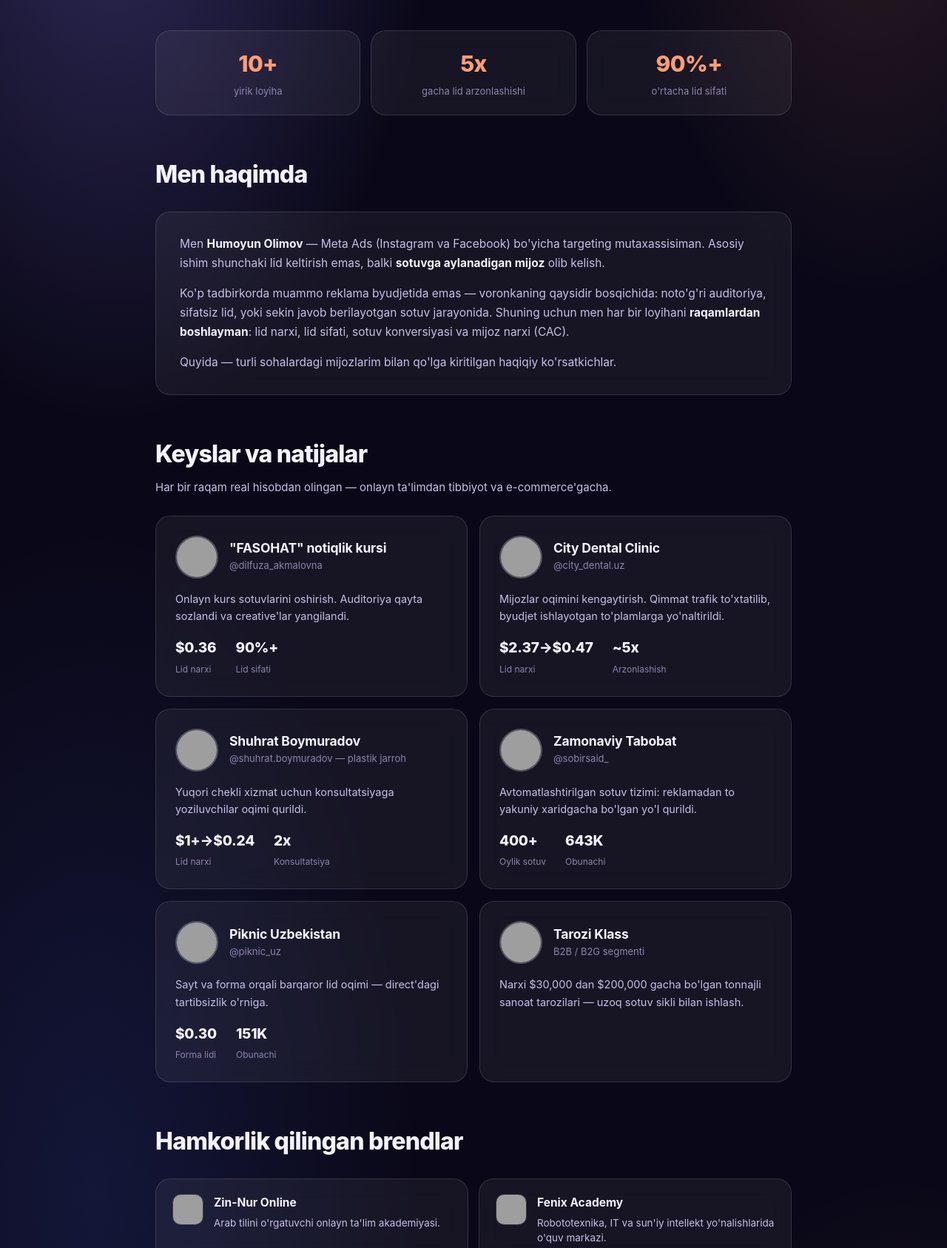
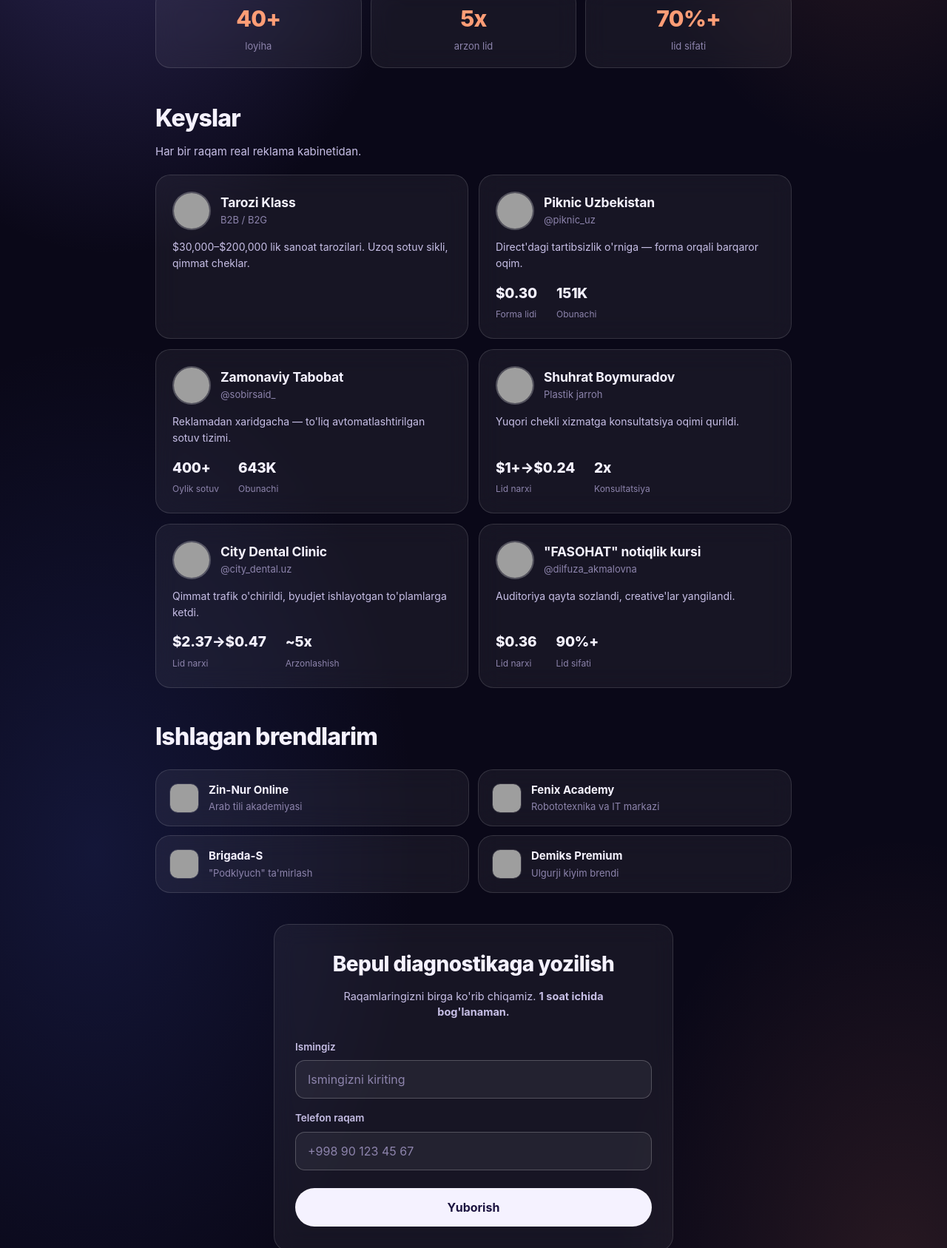
Before and after one commit to humoyunwork-web/reklama-diagnostika, a website: page keyslar.html in a window 1280 px wide. Shown: the part 413-2100 px from the top of the page at 74% size. Drawn offline with Linux system fonts and the light colour scheme; grey boxes are pictures that could not be loaded.

Commit message:
Add files via upload

```diff
--- a/keyslar.html
+++ b/keyslar.html
@@ -52,7 +52,7 @@
     padding:7px 16px;border-radius:100px;margin-bottom:22px;
   }
 
-  .hero{padding:60px 0 50px;text-align:center;}
+  .hero{padding:44px 0 36px;text-align:center;}
   h1{font-size:clamp(29px,5vw,46px);font-weight:800;letter-spacing:-.03em;line-height:1.08;text-wrap:balance;}
   h1 .thin{font-weight:500;color:var(--text-muted);}
   .hero p.lead{max-width:600px;margin:20px auto 0;font-size:clamp(15px,1.8vw,17.5px);color:var(--text-secondary);}
@@ -69,42 +69,37 @@
   .btn:active{transform:scale(.97);}
   .btn:focus-visible{outline:2px solid var(--coral);outline-offset:2px;}
 
-  .stats{display:grid;grid-template-columns:repeat(3,1fr);gap:14px;margin-bottom:56px;}
-  .stat{padding:22px 18px;text-align:center;}
+  .stats{display:grid;grid-template-columns:repeat(3,1fr);gap:12px;margin-bottom:44px;}
+  .stat{padding:18px 14px;text-align:center;}
   .stat b{display:block;font-size:clamp(22px,3.4vw,30px);font-weight:800;color:var(--coral);letter-spacing:-.02em;}
   .stat span{font-size:13px;color:var(--text-muted);margin-top:5px;display:block;}
 
-  .section{padding:0 0 56px;}
-  .section-head{margin-bottom:26px;}
+  .section{padding:0 0 42px;}
+  .section-head{margin-bottom:20px;}
   .section-head h2{font-size:clamp(23px,3.4vw,32px);font-weight:800;letter-spacing:-.025em;text-wrap:balance;}
   .section-head p{color:var(--text-secondary);font-size:15px;margin-top:10px;max-width:620px;}
 
-  .about p{color:var(--text-secondary);font-size:15.5px;line-height:1.7;margin-bottom:14px;}
-  .about p:last-child{margin-bottom:0;}
-  .about strong{color:var(--text);font-weight:700;}
-  .about-card{padding:30px 32px;}
-
-  .cases{display:grid;grid-template-columns:1fr 1fr;gap:16px;}
-  .case{padding:26px;display:flex;flex-direction:column;}
-  .case-head{display:flex;align-items:center;gap:15px;margin-bottom:16px;}
+  .cases{display:grid;grid-template-columns:1fr 1fr;gap:14px;}
+  .case{padding:22px;display:flex;flex-direction:column;}
+  .case-head{display:flex;align-items:center;gap:13px;margin-bottom:12px;}
   .case-head img{
-    flex:none;width:58px;height:58px;border-radius:50%;object-fit:cover;
+    flex:none;width:52px;height:52px;border-radius:50%;object-fit:cover;
     border:2px solid var(--glass-border-strong);background:var(--glass-bg);
   }
   .case-head h3{font-size:17.5px;font-weight:700;letter-spacing:-.01em;line-height:1.25;}
   .case-head .handle{font-size:13px;color:var(--text-muted);margin-top:3px;}
-  .case p{font-size:14.5px;color:var(--text-secondary);line-height:1.6;margin-bottom:18px;}
+  .case p{font-size:14px;color:var(--text-secondary);line-height:1.55;margin-bottom:16px;}
   .case-stats{display:flex;gap:26px;margin-top:auto;}
   .case-stats b{display:block;font-size:19px;font-weight:800;letter-spacing:-.01em;}
   .case-stats span{font-size:12px;color:var(--text-muted);}
 
-  .brands{display:grid;grid-template-columns:1fr 1fr;gap:14px;}
-  .brand{padding:20px 22px;display:flex;gap:14px;align-items:flex-start;}
-  .brand img{flex:none;width:42px;height:42px;border-radius:11px;object-fit:cover;border:1px solid var(--glass-border);}
-  .brand h4{font-size:15.5px;font-weight:700;margin-bottom:5px;}
-  .brand p{font-size:13.5px;color:var(--text-secondary);line-height:1.55;}
+  .brands{display:grid;grid-template-columns:1fr 1fr;gap:12px;}
+  .brand{padding:16px 18px;display:flex;gap:13px;align-items:center;}
+  .brand img{flex:none;width:40px;height:40px;border-radius:11px;object-fit:cover;border:1px solid var(--glass-border);}
+  .brand h4{font-size:15px;font-weight:700;margin-bottom:2px;}
+  .brand p{font-size:13px;color:var(--text-muted);line-height:1.45;}
 
-  .form-card{max-width:540px;margin:0 auto;padding:38px 34px;}
+  .form-card{max-width:540px;margin:0 auto;padding:32px 28px;}
   .form-card h2{font-size:clamp(22px,3.2vw,28px);font-weight:800;letter-spacing:-.02em;text-align:center;text-wrap:balance;}
   .form-card p.sub{color:var(--text-secondary);font-size:14.5px;text-align:center;margin:12px auto 26px;max-width:420px;}
   .diag-summary{
@@ -138,8 +133,7 @@
 
   @media (max-width:720px){
     .cases,.brands{grid-template-columns:1fr;}
-    .stats{grid-template-columns:1fr;}
-    .about-card,.form-card{padding:26px 22px;}
+    .form-card{padding:26px 22px;}
   }
 </style>
 </head>
@@ -149,45 +143,77 @@
 
   <section class="hero">
     <span class="eyebrow">Meta Ads &middot; Instagram &amp; Facebook</span>
-    <h1>Voronkangizdagi teshikni<br><span class="thin">birga topamiz va yopamiz.</span></h1>
-    <p class="lead">Diagnostika raqamlaringizni ko'rsatdi. Endi ularni real biznes natijasiga aylantirish kerak &mdash; quyida men ishlagan loyihalar va aniq raqamlar bilan tanishing.</p>
+    <h1>Muammo byudjetda emas.<br><span class="thin">Voronkadagi teshikda.</span></h1>
+    <p class="lead">Men Humoyun Olimov &mdash; lid emas, <strong>sotuv</strong> keltiraman. Quyida real hisoblardan olingan raqamlar.</p>
     <a href="#lead" class="btn">Bepul diagnostikaga yozilish</a>
   </section>
 
   <div class="stats">
-    <div class="stat glass"><b>10+</b><span>yirik loyiha</span></div>
-    <div class="stat glass"><b>5x</b><span>gacha lid arzonlashishi</span></div>
-    <div class="stat glass"><b>90%+</b><span>o'rtacha lid sifati</span></div>
+    <div class="stat glass"><b>40+</b><span>loyiha</span></div>
+    <div class="stat glass"><b>5x</b><span>arzon lid</span></div>
+    <div class="stat glass"><b>70%+</b><span>lid sifati</span></div>
   </div>
-
-  <section class="section about">
-    <div class="section-head"><h2>Men haqimda</h2></div>
-    <div class="about-card glass">
-      <p>Men <strong>Humoyun Olimov</strong> &mdash; Meta Ads (Instagram va Facebook) bo'yicha targeting mutaxassisiman. Asosiy ishim shunchaki lid keltirish emas, balki <strong>sotuvga aylanadigan mijoz</strong> olib kelish.</p>
-      <p>Ko'p tadbirkorda muammo reklama byudjetida emas &mdash; voronkaning qaysidir bosqichida: noto'g'ri auditoriya, sifatsiz lid, yoki sekin javob berilayotgan sotuv jarayonida. Shuning uchun men har bir loyihani <strong>raqamlardan boshlayman</strong>: lid narxi, lid sifati, sotuv konversiyasi va mijoz narxi (CAC).</p>
-      <p>Quyida &mdash; turli sohalardagi mijozlarim bilan qo'lga kiritilgan haqiqiy ko'rsatkichlar.</p>
-    </div>
-  </section>
 
   <section class="section">
     <div class="section-head">
-      <h2>Keyslar va natijalar</h2>
-      <p>Har bir raqam real hisobdan olingan &mdash; onlayn ta'limdan tibbiyot va e-commerce'gacha.</p>
+      <h2>Keyslar</h2>
+      <p>Har bir raqam real reklama kabinetidan.</p>
     </div>
     <div class="cases">
 
       <div class="case glass">
         <div class="case-head">
-          <img src="https://humoyunolimov.vercel.app/avatars/dilfuza.jpg" alt="Dilfuza Akmalovna" loading="lazy">
+          <img src="https://humoyunolimov.vercel.app/logos/tarozi-klass.jpg" alt="Tarozi Klass" loading="lazy">
           <div>
-            <h3>"FASOHAT" notiqlik kursi</h3>
-            <div class="handle">@dilfuza_akmalovna</div>
+            <h3>Tarozi Klass</h3>
+            <div class="handle">B2B / B2G</div>
           </div>
         </div>
-        <p>Onlayn kurs sotuvlarini oshirish. Auditoriya qayta sozlandi va creative'lar yangilandi.</p>
+        <p>$30,000&ndash;$200,000 lik sanoat tarozilari. Uzoq sotuv sikli, qimmat cheklar.</p>
+      </div>
+
+      <div class="case glass">
+        <div class="case-head">
+          <img src="https://humoyunolimov.vercel.app/avatars/piknic.jpg" alt="Piknic Uzbekistan" loading="lazy">
+          <div>
+            <h3>Piknic Uzbekistan</h3>
+            <div class="handle">@piknic_uz</div>
+          </div>
+        </div>
+        <p>Direct'dagi tartibsizlik o'rniga &mdash; forma orqali barqaror oqim.</p>
         <div class="case-stats">
-          <div><b>$0.36</b><span>Lid narxi</span></div>
-          <div><b>90%+</b><span>Lid sifati</span></div>
+          <div><b>$0.30</b><span>Forma lidi</span></div>
+          <div><b>151K</b><span>Obunachi</span></div>
+        </div>
+      </div>
+
+      <div class="case glass">
+        <div class="case-head">
+          <img src="https://humoyunolimov.vercel.app/avatars/sobir-said.jpg" alt="Zamonaviy Tabobat" loading="lazy">
+          <div>
+            <h3>Zamonaviy Tabobat</h3>
+            <div class="handle">@sobirsaid_</div>
+          </div>
+        </div>
+        <p>Reklamadan xaridgacha &mdash; to'liq avtomatlashtirilgan sotuv tizimi.</p>
+        <div class="case-stats">
+          <div><b>400+</b><span>Oylik sotuv</span></div>
+          <div><b>643K</b><span>Obunachi</span></div>
+        </div>
+      </div>
+
+      <div class="case glass">
+        <div class="case-head">
+          <img src="https://humoyunolimov.vercel.app/avatars/shuhrat-boymuradov.jpg" alt="Shuhrat Boymuradov" loading="lazy">
+          <div>
+            <h3>Shuhrat Boymuradov</h3>
+            <div class="handle">Plastik jarroh</div>
+          </div>
+        </div>
+        <p>Yuqori chekli xizmatga konsultatsiya oqimi qurildi.</p>
+        <div class="case-stats">
+          <div><b>$1+&rarr;$0.24</b><span>Lid narxi</span></div>
+          <div><b>2x</b><span>Konsultatsiya</span></div>
         </div>
       </div>
 
@@ -199,7 +225,7 @@
             <div class="handle">@city_dental.uz</div>
           </div>
         </div>
-        <p>Mijozlar oqimini kengaytirish. Qimmat trafik to'xtatilib, byudjet ishlayotgan to'plamlarga yo'naltirildi.</p>
+        <p>Qimmat trafik o'chirildi, byudjet ishlayotgan to'plamlarga ketdi.</p>
         <div class="case-stats">
           <div><b>$2.37&rarr;$0.47</b><span>Lid narxi</span></div>
           <div><b>~5x</b><span>Arzonlashish</span></div>
@@ -208,81 +234,40 @@
 
       <div class="case glass">
         <div class="case-head">
-          <img src="https://humoyunolimov.vercel.app/avatars/shuhrat-boymuradov.jpg" alt="Shuhrat Boymuradov" loading="lazy">
+          <img src="https://humoyunolimov.vercel.app/avatars/dilfuza.jpg" alt="Dilfuza Akmalovna" loading="lazy">
           <div>
-            <h3>Shuhrat Boymuradov</h3>
-            <div class="handle">@shuhrat.boymuradov &mdash; plastik jarroh</div>
+            <h3>"FASOHAT" notiqlik kursi</h3>
+            <div class="handle">@dilfuza_akmalovna</div>
           </div>
         </div>
-        <p>Yuqori chekli xizmat uchun konsultatsiyaga yoziluvchilar oqimi qurildi.</p>
+        <p>Auditoriya qayta sozlandi, creative'lar yangilandi.</p>
         <div class="case-stats">
-          <div><b>$1+&rarr;$0.24</b><span>Lid narxi</span></div>
-          <div><b>2x</b><span>Konsultatsiya</span></div>
+          <div><b>$0.36</b><span>Lid narxi</span></div>
+          <div><b>90%+</b><span>Lid sifati</span></div>
         </div>
-      </div>
-
-      <div class="case glass">
-        <div class="case-head">
-          <img src="https://humoyunolimov.vercel.app/avatars/sobir-said.jpg" alt="Zamonaviy Tabobat" loading="lazy">
-          <div>
-            <h3>Zamonaviy Tabobat</h3>
-            <div class="handle">@sobirsaid_</div>
-          </div>
-        </div>
-        <p>Avtomatlashtirilgan sotuv tizimi: reklamadan to yakuniy xaridgacha bo'lgan yo'l qurildi.</p>
-        <div class="case-stats">
-          <div><b>400+</b><span>Oylik sotuv</span></div>
-          <div><b>643K</b><span>Obunachi</span></div>
-        </div>
-      </div>
-
-      <div class="case glass">
-        <div class="case-head">
-          <img src="https://humoyunolimov.vercel.app/avatars/piknic.jpg" alt="Piknic Uzbekistan" loading="lazy">
-          <div>
-            <h3>Piknic Uzbekistan</h3>
-            <div class="handle">@piknic_uz</div>
-          </div>
-        </div>
-        <p>Sayt va forma orqali barqaror lid oqimi &mdash; direct'dagi tartibsizlik o'rniga.</p>
-        <div class="case-stats">
-          <div><b>$0.30</b><span>Forma lidi</span></div>
-          <div><b>151K</b><span>Obunachi</span></div>
-        </div>
-      </div>
-
-      <div class="case glass">
-        <div class="case-head">
-          <img src="https://humoyunolimov.vercel.app/logos/tarozi-klass.jpg" alt="Tarozi Klass" loading="lazy">
-          <div>
-            <h3>Tarozi Klass</h3>
-            <div class="handle">B2B / B2G segmenti</div>
-          </div>
-        </div>
-        <p>Narxi $30,000 dan $200,000 gacha bo'lgan tonnajli sanoat tarozilari &mdash; uzoq sotuv sikli bilan ishlash.</p>
       </div>
 
     </div>
   </section>
 
   <section class="section">
-    <div class="section-head"><h2>Hamkorlik qilingan brendlar</h2></div>
+    <div class="section-head"><h2>Ishlagan brendlarim</h2></div>
     <div class="brands">
       <div class="brand glass">
         <img src="https://humoyunolimov.vercel.app/logos/zin-nur.jpg" alt="Zin-Nur Online" loading="lazy">
-        <div><h4>Zin-Nur Online</h4><p>Arab tilini o'rgatuvchi onlayn ta'lim akademiyasi.</p></div>
+        <div><h4>Zin-Nur Online</h4><p>Arab tili akademiyasi</p></div>
       </div>
       <div class="brand glass">
         <img src="https://humoyunolimov.vercel.app/logos/fenix-academy.jpg" alt="Fenix Academy" loading="lazy">
-        <div><h4>Fenix Academy</h4><p>Robototexnika, IT va sun'iy intellekt yo'nalishlarida o'quv markazi.</p></div>
+        <div><h4>Fenix Academy</h4><p>Robototexnika va IT markazi</p></div>
       </div>
       <div class="brand glass">
         <img src="https://humoyunolimov.vercel.app/logos/brigada-s.jpg" alt="Brigada-S" loading="lazy">
-        <div><h4>Brigada-S</h4><p>Turar-joylarga "podklyuch" ta'mirlash xizmatlari.</p></div>
+        <div><h4>Brigada-S</h4><p>"Podklyuch" ta'mirlash</p></div>
       </div>
       <div class="brand glass">
         <img src="https://humoyunolimov.vercel.app/logos/demiks.jpg" alt="Demiks Premium" loading="lazy">
-        <div><h4>Demiks Premium</h4><p>Kiyim do'konlari uchun ulgurji kiyim yetkazib beruvchi brend.</p></div>
+        <div><h4>Demiks Premium</h4><p>Ulgurji kiyim brendi</p></div>
       </div>
     </div>
   </section>
@@ -290,7 +275,7 @@
   <section class="section" id="lead">
     <div class="form-card glass">
       <h2>Bepul diagnostikaga yozilish</h2>
-      <p class="sub">Raqamlaringizni birga ko'rib chiqamiz va voronkangizdagi asosiy muammoni aniqlaymiz. 24 soat ichida bog'lanaman.</p>
+      <p class="sub">Raqamlaringizni birga ko'rib chiqamiz. <strong>1 soat ichida bog'lanaman.</strong></p>
 
       <div class="diag-summary" id="diagSummary">
         <h4>Sizning diagnostika natijangiz</h4>
@@ -369,7 +354,7 @@
       if (!res.ok) throw new Error('failed');
       form.style.display = 'none';
       msg.className = 'ok'; msg.style.display = 'block';
-      msg.textContent = "Rahmat! Ma'lumotlaringiz qabul qilindi, 24 soat ichida bog'lanaman.";
+      msg.textContent = "Rahmat! Ma'lumotlaringiz qabul qilindi, 1 soat ichida bog'lanaman.";
     }catch(err){
       msg.className = 'err'; msg.style.display = 'block';
       msg.textContent = "Xatolik yuz berdi. Iltimos, birozdan so'ng qayta urinib ko'ring.";
```
Also changed, not shown: index.html (+33 -21 lines).
